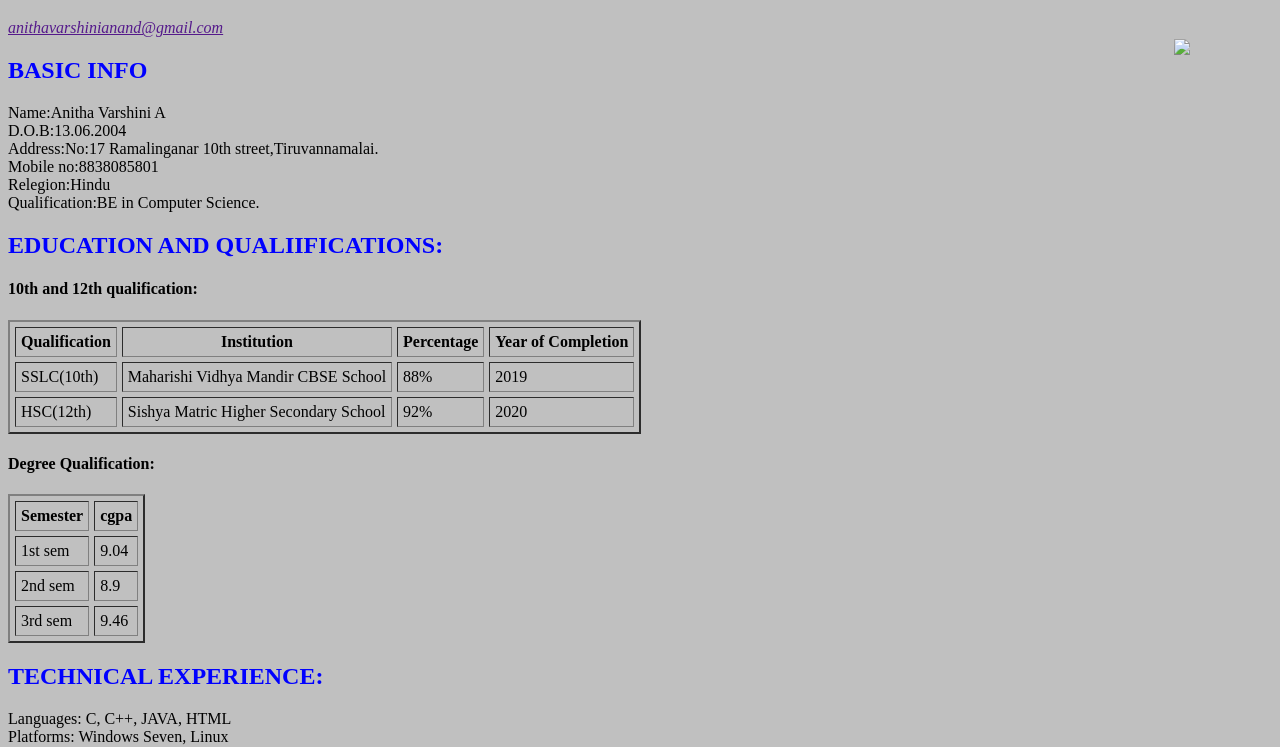
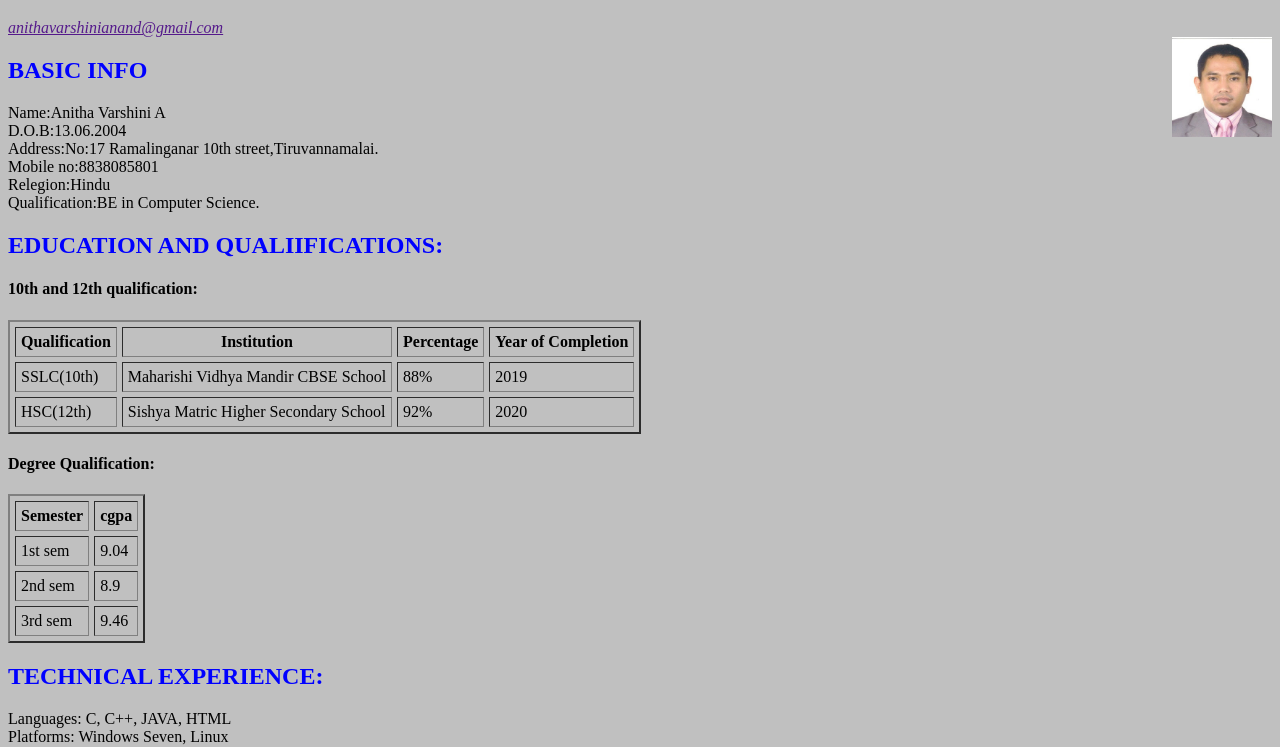
Before and after one commit to AnithaVarshiniAnand/resume, a plain HTML site: page index.html in a window 1280 px wide. Shown: the part 47-794 px from the top of the page. Drawn offline with Linux system fonts and the light colour scheme.

Commit message:
Update index.html

```diff
--- a/index.html
+++ b/index.html
@@ -3,7 +3,7 @@
 <body bgcolor="silver">
 <h1><b> ANITHA VARSHINI A </b></h1>
 <address style="color:red;"> <a href=""mailto>anithavarshinianand@gmail.com</a></address>
-<img src="images/Teat10.jpg" width="100" height="100" align="right">
+<img src="images/test10.jpg" width="100" height="100" align="right">
 <h2 style="color:blue">BASIC INFO</h2>
 Name:Anitha Varshini A<br>
 D.O.B:13.06.2004<br>
```
